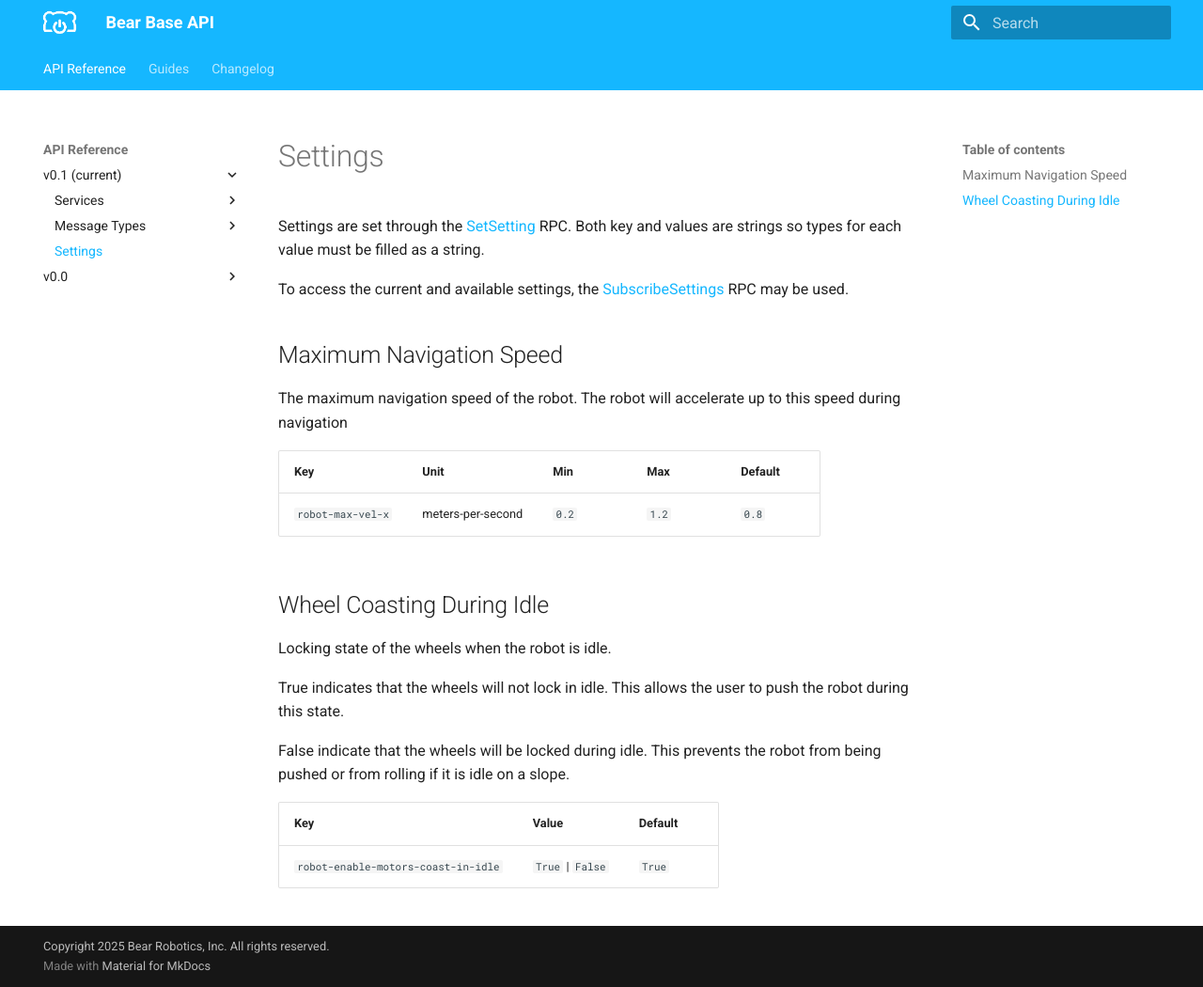
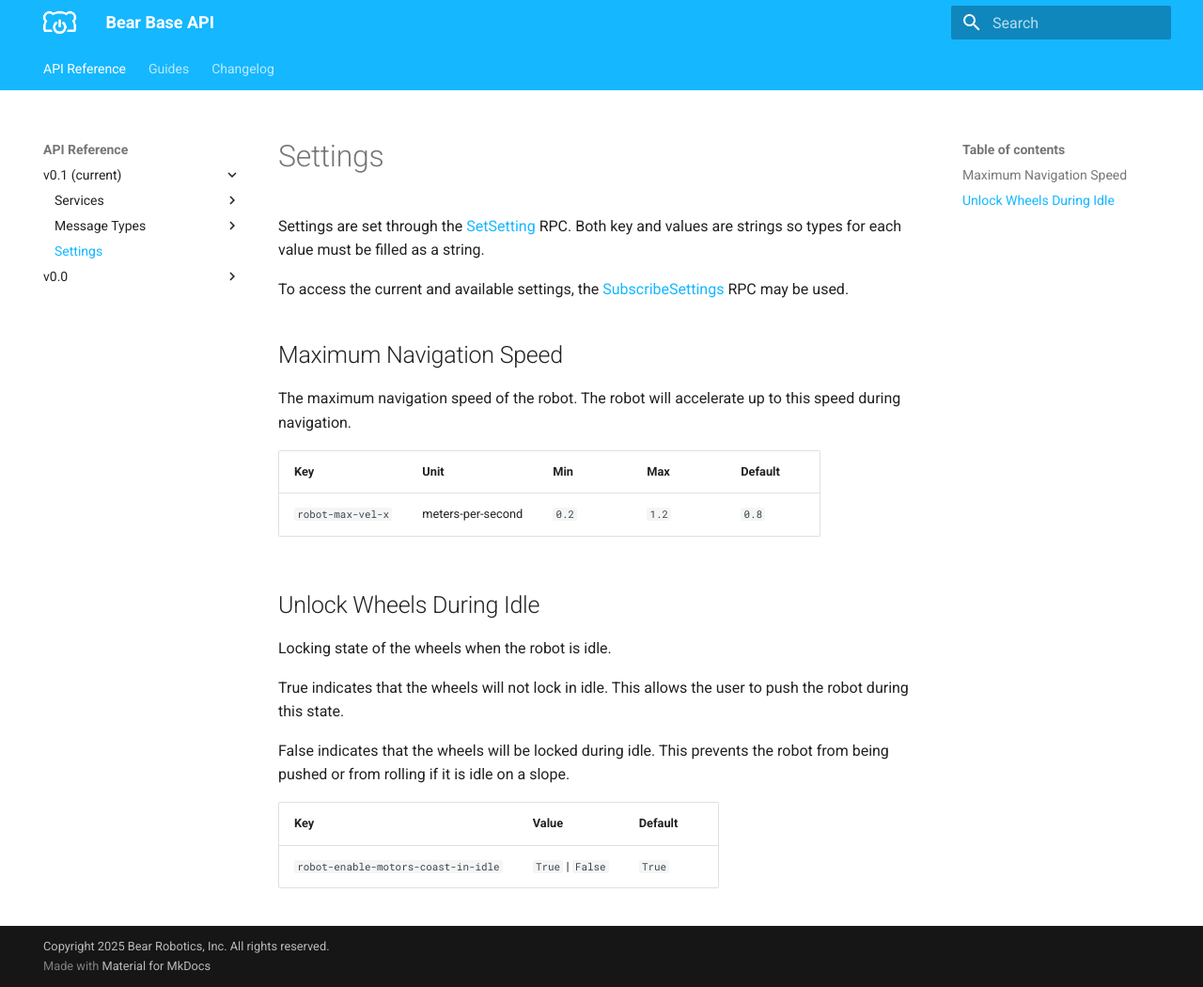
Before and after one commit to bearrobotics-public/base, an MkDocs documentation site: the page built from docs/v0.1/settings.md, in a window 1280 px wide and 1050 px high. Shown: the whole window at 94% size. Built offline with MkDocs 1.6.1 and Material for MkDocs 9.7.7, drawn with Linux system fonts in a browser that asks for light colours.

Commit message:
Apply feedback

```diff
--- a/docs/v0.1/settings.md
+++ b/docs/v0.1/settings.md
@@ -10,20 +10,20 @@ RPC may be used.
 ## Maximum Navigation Speed
 
 The maximum navigation speed of the robot. The robot will accelerate up to this
-speed during navigation
+speed during navigation.
 
 Key | Unit | Min | Max | Default
 ----|------|-----|-----|--------
 `robot-max-vel-x` | meters-per-second | `0.2` | `1.2` | `0.8`
 
-## Wheel Coasting During Idle
+## Unlock Wheels During Idle
 
 Locking state of the wheels when the robot is idle.
 
 True indicates that the wheels will not lock in idle. This allows the user to
 push the robot during this state.
 
-False indicate that the wheels will be locked during idle. This prevents the
+False indicates that the wheels will be locked during idle. This prevents the
 robot from being pushed or from rolling if it is idle on a slope.
 
 Key | Value | Default
```
